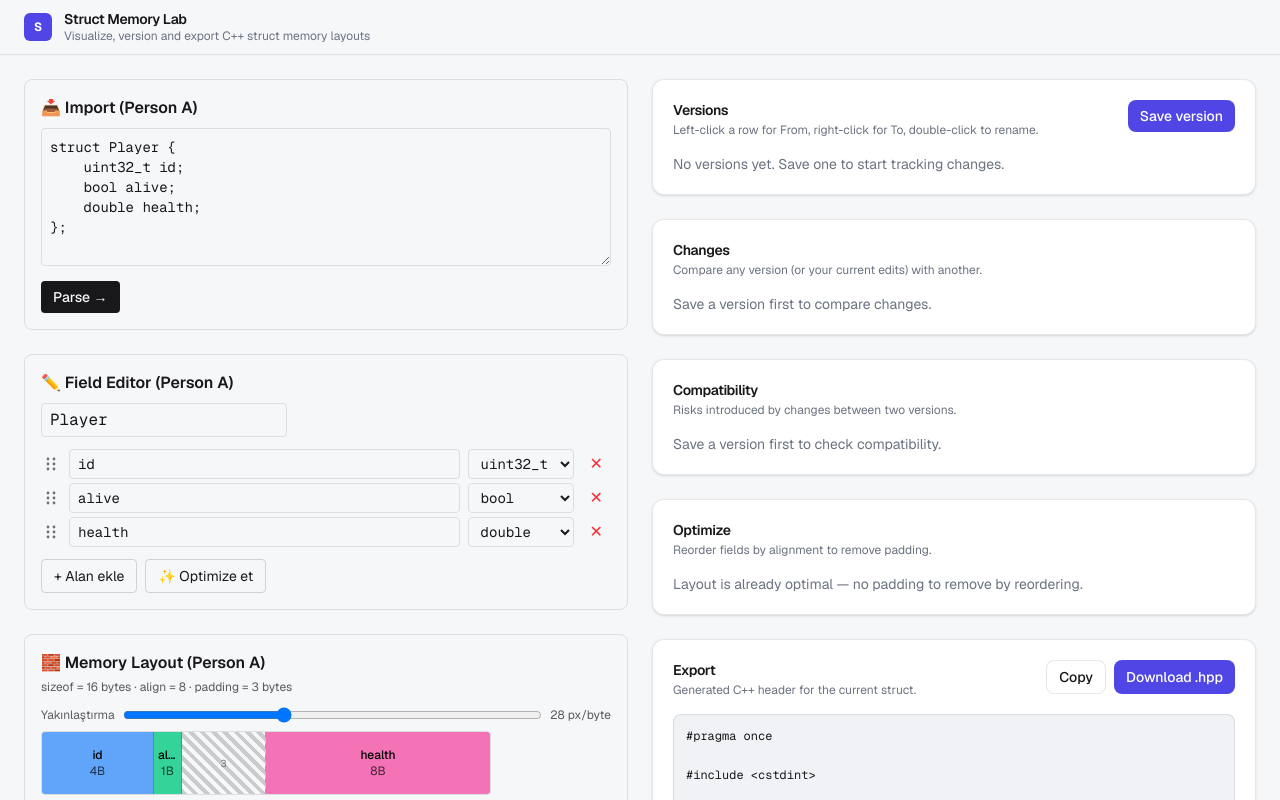
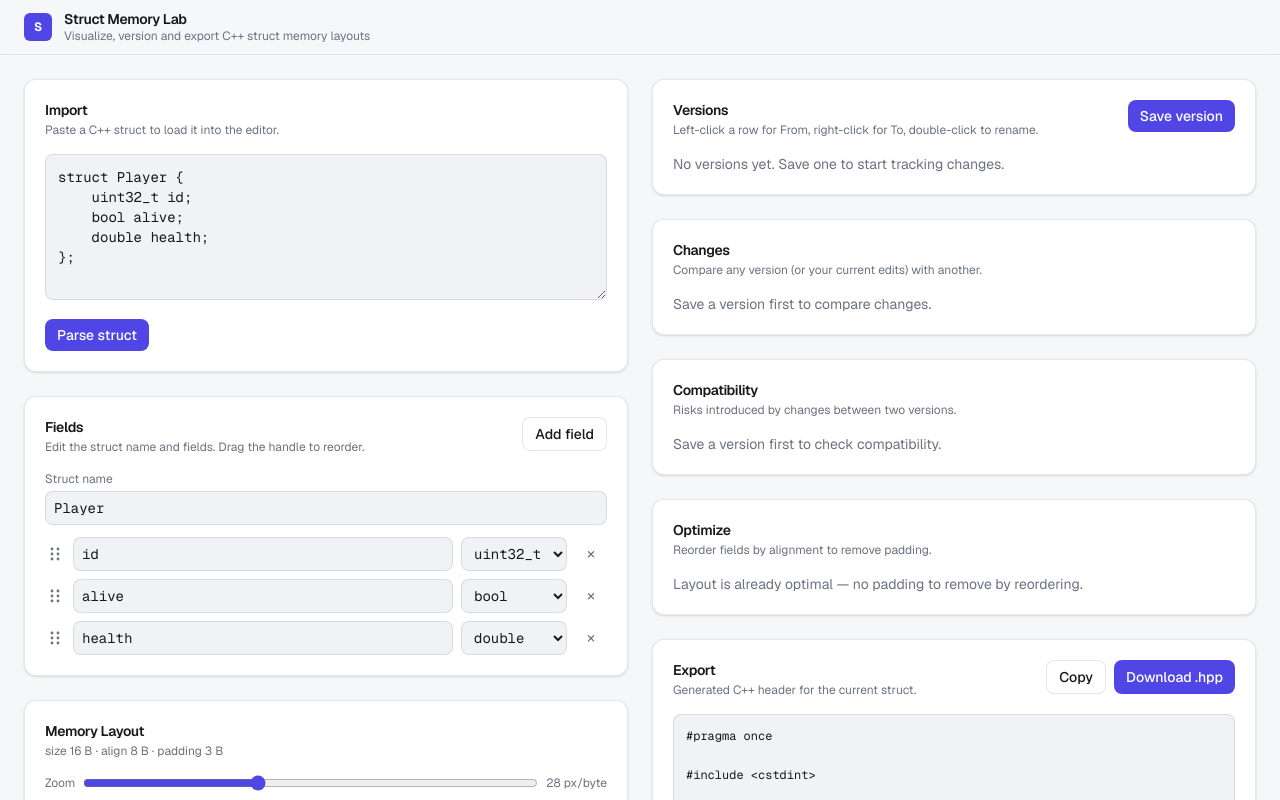
Before and after one commit to kaandemirlek/struct-memory-lab, a Next.js app: page / in a window 1280 px wide. Shown: the top 800 px of the page. Built offline with nearby package versions, Linux system fonts and the light colour scheme.

Commit message:
UI update after merge

```diff
--- a/src/components/FieldEditor.tsx
+++ b/src/components/FieldEditor.tsx
@@ -1,4 +1,4 @@
-// FieldEditor.tsx  ← PERSON A
+// FieldEditor.tsx
 "use client";
 
 import { useEffect, useState } from "react";
@@ -21,13 +21,17 @@ import {
 } from "@dnd-kit/sortable";
 import { CSS } from "@dnd-kit/utilities";
 import { useStructStore } from "@/store/useStructStore";
-import { optimizeStruct } from "@/engine/optimizer";
-import { validateModel } from "@/engine/validate";
+import { validateStruct } from "@/engine/validation";
 import { TYPE_INFO, type CppPrimitive, type Field } from "@/types";
+import Panel from "@/components/ui/Panel";
+import Button from "@/components/ui/Button";
 
 const TYPES = Object.keys(TYPE_INFO) as CppPrimitive[];
 
-// Garantili görünen sürükleme ikonu (font'a bağlı değil).
+const inputClass =
+  "min-w-0 rounded-lg border border-border bg-surface-muted px-2 py-1.5 font-mono text-sm outline-none focus:border-accent";
+
+// Drag handle dots (SVG, not font-dependent).
 function GripIcon() {
   return (
     <svg width="12" height="16" viewBox="0 0 12 16" fill="currentColor" aria-hidden>
@@ -41,7 +45,7 @@ function GripIcon() {
   );
 }
 
-// --- Satırın içeriği (input + tip + sil) — hem statik hem sürüklenebilir satır kullanır.
+// Row content (name + type + remove) — shared by static and sortable rows.
 function FieldRowInner({ field }: { field: Field }) {
   const { updateField, removeField } = useStructStore();
   return (
@@ -49,12 +53,12 @@ function FieldRowInner({ field }: { field: Field }) {
       <input
         value={field.name}
         onChange={(e) => updateField(field.id, { name: e.target.value })}
-        className="flex-1 font-mono text-sm rounded border border-black/10 dark:border-white/15 bg-transparent px-2 py-1"
+        className={`flex-1 ${inputClass}`}
       />
       <select
         value={field.type}
         onChange={(e) => updateField(field.id, { type: e.target.value as CppPrimitive })}
-        className="font-mono text-sm rounded border border-black/10 dark:border-white/15 bg-transparent px-2 py-1"
+        className={inputClass}
       >
         {TYPES.map((t) => (
           <option key={t} value={t}>
@@ -62,14 +66,18 @@ function FieldRowInner({ field }: { field: Field }) {
           </option>
         ))}
       </select>
-      <button onClick={() => removeField(field.id)} className="text-red-500 px-2" aria-label="sil">
-        ✕
+      <button
+        onClick={() => removeField(field.id)}
+        aria-label={`Remove ${field.name}`}
+        className="grid h-8 w-8 shrink-0 place-items-center rounded-lg text-muted transition-colors hover:bg-danger/10 hover:text-danger"
+      >
+        ×
       </button>
     </>
   );
 }
 
-// --- Sürüklenebilir satır (useSortable — yalnızca client'ta, DndContext içinde) -----
+// Sortable row (useSortable — client only, inside DndContext).
 function SortableFieldRow({ field }: { field: Field }) {
   const { attributes, listeners, setNodeRef, transform, transition, isDragging } =
     useSortable({ id: field.id });
@@ -81,13 +89,12 @@ function SortableFieldRow({ field }: { field: Field }) {
   };
 
   return (
-    <div ref={setNodeRef} style={style} className="flex gap-2 items-center">
-      {/* Sürükleme tutamacı — listeners SADECE burada, böylece input'lar tıklanır. */}
+    <div ref={setNodeRef} style={style} className="flex items-center gap-2">
       <button
         {...attributes}
         {...listeners}
-        className="cursor-grab active:cursor-grabbing touch-none px-1 opacity-60 hover:opacity-100"
-        aria-label="sürükle"
+        className="cursor-grab touch-none px-1 text-muted hover:text-foreground active:cursor-grabbing"
+        aria-label="Drag to reorder"
       >
         <GripIcon />
       </button>
@@ -96,11 +103,11 @@ function SortableFieldRow({ field }: { field: Field }) {
   );
 }
 
-// --- Statik satır (sunucu + mount öncesi; useSortable YOK → hydration güvenli) ------
+// Static row (server + pre-mount; no useSortable → hydration-safe).
 function StaticFieldRow({ field }: { field: Field }) {
   return (
-    <div className="flex gap-2 items-center">
-      <span className="px-1 opacity-40" aria-hidden>
+    <div className="flex items-center gap-2">
+      <span className="px-1 text-muted/50" aria-hidden>
         <GripIcon />
       </span>
       <FieldRowInner field={field} />
@@ -110,19 +117,16 @@ function StaticFieldRow({ field }: { field: Field }) {
 
 export default function FieldEditor() {
   const model = useStructStore((s) => s.currentModel);
-  const { addField, setStructName, reorderFields, setModel } = useStructStore();
-  const issues = validateModel(model);
+  const { addField, setStructName, reorderFields } = useStructStore();
+  const issues = validateStruct(model);
 
-  // dnd-kit sunucuda hydration uyuşmazlığı yaratır → sadece mount sonrası render et.
+  // dnd-kit causes a hydration mismatch on the server → render only after mount.
   const [mounted, setMounted] = useState(false);
   useEffect(() => setMounted(true), []);
 
-  // Sürüklenen alanın id'si (DragOverlay'de imleci takip eden kopyayı çizmek için).
   const [activeId, setActiveId] = useState<string | null>(null);
   const activeField = model.fields.find((f) => f.id === activeId) ?? null;
 
-  // activationConstraint: 6px hareket etmeden sürükleme başlamaz → tıklama vs
-  // sürükleme ayrımı netleşir (handle'a tıklamak yanlışlıkla drag tetiklemez).
   const sensors = useSensors(
     useSensor(PointerSensor, { activationConstraint: { distance: 6 } }),
     useSensor(KeyboardSensor, { coordinateGetter: sortableKeyboardCoordinates })
@@ -140,18 +144,28 @@ export default function FieldEditor() {
   };
 
   return (
-    <section className="rounded-lg border border-black/10 dark:border-white/15 p-4">
-      <h2 className="font-semibold mb-2">✏️ Field Editor (Person A)</h2>
+    <Panel
+      title="Fields"
+      description="Edit the struct name and fields. Drag the handle to reorder."
+      actions={
+        <Button variant="secondary" onClick={addField}>
+          Add field
+        </Button>
+      }
+    >
+      <label className="mb-3 block">
+        <span className="mb-1 block text-xs text-muted">Struct name</span>
+        <input
+          value={model.name}
+          onChange={(e) => setStructName(e.target.value)}
+          className={`w-full ${inputClass}`}
+        />
+      </label>
 
-      <input
-        value={model.name}
-        onChange={(e) => setStructName(e.target.value)}
-        className="mb-3 font-mono rounded border border-black/10 dark:border-white/15 bg-transparent px-2 py-1"
-      />
-
-      {!mounted ? (
-        // Sunucu + ilk render: statik satırlar (sürükleme JS yüklenince gelir).
-        <div className="space-y-1">
+      {model.fields.length === 0 ? (
+        <p className="text-sm text-muted">No fields yet. Add one to get started.</p>
+      ) : !mounted ? (
+        <div className="space-y-2">
           {model.fields.map((f) => (
             <StaticFieldRow key={f.id} field={f} />
           ))}
@@ -168,53 +182,36 @@ export default function FieldEditor() {
             items={model.fields.map((f) => f.id)}
             strategy={verticalListSortingStrategy}
           >
-            <div className="space-y-1">
+            <div className="space-y-2">
               {model.fields.map((f) => (
                 <SortableFieldRow key={f.id} field={f} />
               ))}
             </div>
           </SortableContext>
 
-          {/* Sürüklenen satırın imleci takip eden kopyası — net görsel geri bildirim. */}
           <DragOverlay>
             {activeField ? (
-              <div className="flex gap-2 items-center rounded border border-black/20 dark:border-white/25 bg-white dark:bg-neutral-900 px-2 py-1 shadow-lg">
-                <span className="opacity-60">
+              <div className="flex items-center gap-2 rounded-lg border border-border bg-surface px-2 py-1.5 shadow-lg">
+                <span className="text-muted">
                   <GripIcon />
                 </span>
                 <span className="flex-1 font-mono text-sm">{activeField.name}</span>
-                <span className="font-mono text-xs opacity-70">{activeField.type}</span>
+                <span className="font-mono text-xs text-muted">{activeField.type}</span>
               </div>
             ) : null}
           </DragOverlay>
         </DndContext>
       )}
 
-      <div className="mt-3 flex gap-2">
-        <button
-          onClick={addField}
-          className="rounded border border-black/15 dark:border-white/20 px-3 py-1.5 text-sm"
-        >
-          + Alan ekle
-        </button>
-        <button
-          onClick={() => setModel(optimizeStruct(model))}
-          className="rounded border border-black/15 dark:border-white/20 px-3 py-1.5 text-sm"
-          title="Alanları hizalamaya göre dizip padding'i en aza indirir"
-        >
-          ✨ Optimize et
-        </button>
-      </div>
-
       {issues.length > 0 && (
         <ul className="mt-3 space-y-1" role="alert">
-          {issues.map((msg, i) => (
-            <li key={i} className="text-xs text-yellow-600 dark:text-yellow-400">
-              ⚠️ {msg}
+          {issues.map((issue, i) => (
+            <li key={i} className="break-words text-xs text-danger">
+              {issue.message}
             </li>
           ))}
         </ul>
       )}
-    </section>
+    </Panel>
   );
 }
--- a/src/components/ImportBox.tsx
+++ b/src/components/ImportBox.tsx
@@ -1,9 +1,11 @@
-// ImportBox.tsx  ← PERSON A
+// ImportBox.tsx
 "use client";
 
 import { useState } from "react";
 import { useStructStore } from "@/store/useStructStore";
 import { parseCpp } from "@/engine/parser";
+import Panel from "@/components/ui/Panel";
+import Button from "@/components/ui/Button";
 
 const SAMPLE = `struct Player {
     uint32_t id;
@@ -19,32 +21,37 @@ export default function ImportBox() {
   const handleParse = () => {
     try {
       setModel(parseCpp(code));
-      setError(null); // başarılı: önceki hatayı temizle
+      setError(null);
     } catch (e) {
-      setError(e instanceof Error ? e.message : "Bilinmeyen hata");
+      setError(e instanceof Error ? e.message : "Unknown error");
     }
   };
 
   return (
-    <section className="rounded-lg border border-black/10 dark:border-white/15 p-4">
-      <h2 className="font-semibold mb-2">📥 Import (Person A)</h2>
+    <Panel
+      title="Import"
+      description="Paste a C++ struct to load it into the editor."
+    >
       <textarea
         value={code}
         onChange={(e) => setCode(e.target.value)}
         rows={6}
-        className="w-full font-mono text-sm rounded border border-black/10 dark:border-white/15 bg-transparent p-2"
+        spellCheck={false}
+        className="w-full resize-y rounded-lg border border-border bg-surface-muted p-3 font-mono text-sm outline-none focus:border-accent"
       />
-      <button
-        onClick={handleParse}
-        className="mt-2 rounded bg-foreground text-background px-3 py-1.5 text-sm font-medium"
-      >
-        Parse →
-      </button>
+      <div className="mt-3">
+        <Button variant="primary" onClick={handleParse}>
+          Parse struct
+        </Button>
+      </div>
       {error && (
-        <p className="mt-2 text-sm text-red-500" role="alert">
-          ⚠️ {error}
+        <p
+          className="mt-3 break-words rounded-lg border border-danger/30 bg-danger/10 px-3 py-2 text-sm text-danger"
+          role="alert"
+        >
+          {error}
         </p>
       )}
-    </section>
+    </Panel>
   );
 }
--- a/src/components/LayoutVisualizer.tsx
+++ b/src/components/LayoutVisualizer.tsx
@@ -1,12 +1,13 @@
-// LayoutVisualizer.tsx  ← PERSON A   (uygulamanın imza görseli)
+// LayoutVisualizer.tsx   (the app's signature visual)
 "use client";
 
 import { useState } from "react";
 import { useStructStore } from "@/store/useStructStore";
 import { computeLayout } from "@/engine/layout";
 import { toSegments } from "@/engine/segments";
+import Panel from "@/components/ui/Panel";
 
-// Alanlar için kararlı renk paleti (renk indeksine göre seçilir).
+// Stable color palette for fields (picked by color index).
 const COLORS = ["#60a5fa", "#34d399", "#f472b6", "#fbbf24", "#a78bfa", "#fb7185"];
 
 export default function LayoutVisualizer() {
@@ -14,26 +15,21 @@ export default function LayoutVisualizer() {
   const layout = computeLayout(model);
   const segments = toSegments(layout);
 
-  // Zoom: byte başına piksel. Slider'ı çekince bloklar uzayıp kısalır,
-  // taşınca yatay kaydırma devreye girer.
+  // Zoom: pixels per byte. Dragging the slider stretches the blocks.
   const [pxPerByte, setPxPerByte] = useState(28);
 
   return (
-    <section className="rounded-lg border border-black/10 dark:border-white/15 p-4">
-      <h2 className="font-semibold mb-1">🧱 Memory Layout (Person A)</h2>
-      <p className="text-xs opacity-70 mb-3">
-        sizeof = {layout.totalSize} bytes · align = {layout.alignment} · padding ={" "}
-        {layout.totalPadding} bytes
-      </p>
-
+    <Panel
+      title="Memory Layout"
+      description={`size ${layout.totalSize} B · align ${layout.alignment} B · padding ${layout.totalPadding} B`}
+    >
       {segments.length === 0 ? (
-        <p className="text-sm opacity-60">Boş struct — alan ekleyin.</p>
+        <p className="text-sm text-muted">Add fields to see the memory layout.</p>
       ) : (
         <>
-          {/* Zoom kontrolü (yatay çekerek büyüt/küçült) */}
-          <div className="flex items-center gap-2 mb-2">
-            <label className="text-xs opacity-70" htmlFor="zoom">
-              Yakınlaştırma
+          <div className="mb-3 flex items-center gap-2">
+            <label className="text-xs text-muted" htmlFor="zoom">
+              Zoom
             </label>
             <input
               id="zoom"
@@ -43,23 +39,26 @@ export default function LayoutVisualizer() {
               step={1}
               value={pxPerByte}
               onChange={(e) => setPxPerByte(Number(e.target.value))}
-              className="flex-1"
+              className="flex-1 accent-accent"
             />
-            <span className="text-xs opacity-70 tabular-nums">{pxPerByte} px/byte</span>
+            <span className="text-xs tabular-nums text-muted">{pxPerByte} px/byte</span>
           </div>
 
-          {/* Bant + cetvel: yatay kaydırılabilir; genişlikler byte × zoom. */}
+          {/* Band + ruler: horizontally scrollable; widths are byte × zoom. */}
           <div className="overflow-x-auto">
-            <div className="flex h-16 w-max overflow-hidden rounded border border-black/10 dark:border-white/15">
+            <div className="flex h-16 w-max overflow-hidden rounded-lg border border-border">
               {segments.map((s, i) =>
                 s.kind === "field" ? (
                   <div
                     key={i}
-                    style={{ width: s.size * pxPerByte, background: COLORS[s.colorIndex! % COLORS.length] }}
-                    className="flex flex-col items-center justify-center text-black text-xs border-r border-black/20 last:border-r-0 overflow-hidden shrink-0"
-                    title={`${s.name}: offset ${s.offset}, ${s.size} byte`}
+                    style={{
+                      width: s.size * pxPerByte,
+                      background: COLORS[s.colorIndex! % COLORS.length],
+                    }}
+                    className="flex shrink-0 flex-col items-center justify-center overflow-hidden border-r border-black/10 text-xs text-black last:border-r-0"
+                    title={`${s.name}: offset ${s.offset}, ${s.size} bytes`}
                   >
-                    <span className="font-medium truncate max-w-full px-1">{s.name}</span>
+                    <span className="max-w-full truncate px-1 font-medium">{s.name}</span>
                     <span className="opacity-70">{s.size}B</span>
                   </div>
                 ) : (
@@ -68,10 +67,10 @@ export default function LayoutVisualizer() {
                     style={{
                       width: s.size * pxPerByte,
                       backgroundImage:
-                        "repeating-linear-gradient(45deg, rgba(120,120,120,.35) 0 4px, transparent 4px 8px)",
+                        "repeating-linear-gradient(45deg, rgba(120,120,120,.30) 0 4px, transparent 4px 8px)",
                     }}
-                    className="flex items-center justify-center text-[10px] text-gray-500 border-r border-black/20 last:border-r-0 shrink-0"
-                    title={`padding: ${s.size} byte boşa`}
+                    className="flex shrink-0 items-center justify-center border-r border-border text-[10px] text-muted last:border-r-0"
+                    title={`padding: ${s.size} wasted bytes`}
                   >
                     {s.size}
                   </div>
@@ -79,33 +78,33 @@ export default function LayoutVisualizer() {
               )}
             </div>
 
-            {/* Offset cetveli: her segmentin başlangıç byte'ı (aynı genişlikler). */}
-            <div className="flex w-max mt-1">
+            {/* Offset ruler: each segment's starting byte (same widths). */}
+            <div className="mt-1 flex w-max">
               {segments.map((s, i) => (
                 <div
                   key={i}
                   style={{ width: s.size * pxPerByte }}
-                  className="text-[10px] opacity-60 shrink-0"
+                  className="shrink-0 text-[10px] text-muted"
                 >
                   {s.offset}
                 </div>
               ))}
-              <span className="text-[10px] opacity-60 pl-0.5">{layout.totalSize}</span>
+              <span className="pl-0.5 text-[10px] text-muted">{layout.totalSize}</span>
             </div>
           </div>
 
-          {/* Renk açıklaması (legend) */}
-          <div className="flex flex-wrap gap-x-3 gap-y-1 mt-3">
+          {/* Legend */}
+          <div className="mt-3 flex flex-wrap gap-x-3 gap-y-1">
             {segments
               .filter((s) => s.kind === "field")
               .map((s, i) => (
                 <span key={i} className="flex items-center gap-1 text-[11px]">
                   <span
-                    className="inline-block w-3 h-3 rounded-sm"
+                    className="inline-block h-3 w-3 rounded-sm"
                     style={{ background: COLORS[s.colorIndex! % COLORS.length] }}
                   />
                   {s.name}
-                  <span className="opacity-60">
+                  <span className="text-muted">
                     @{s.offset}·{s.size}B
                   </span>
                 </span>
@@ -113,6 +112,6 @@ export default function LayoutVisualizer() {
           </div>
         </>
       )}
-    </section>
+    </Panel>
   );
 }
```
